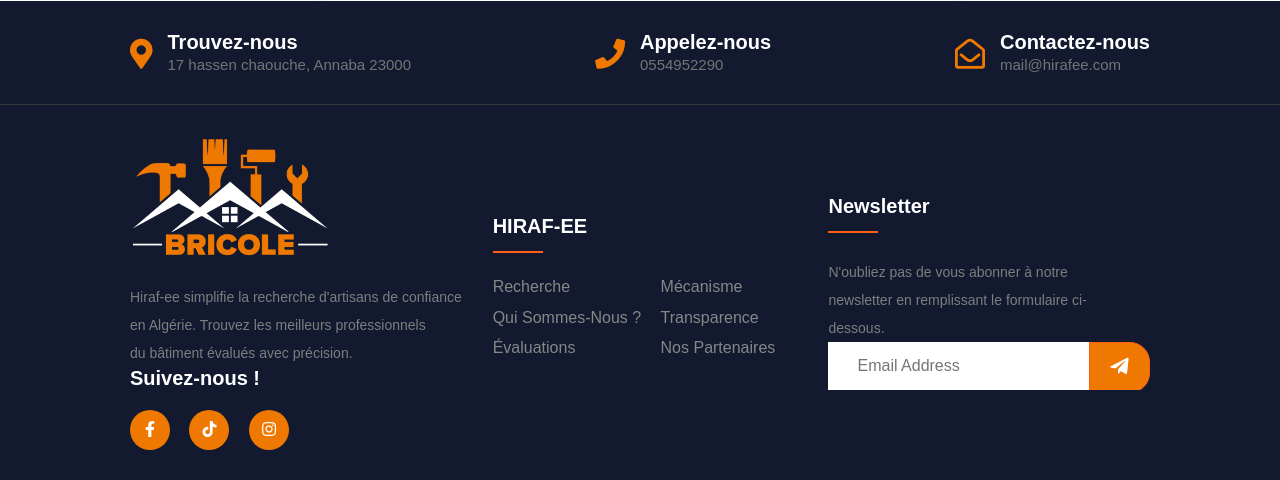
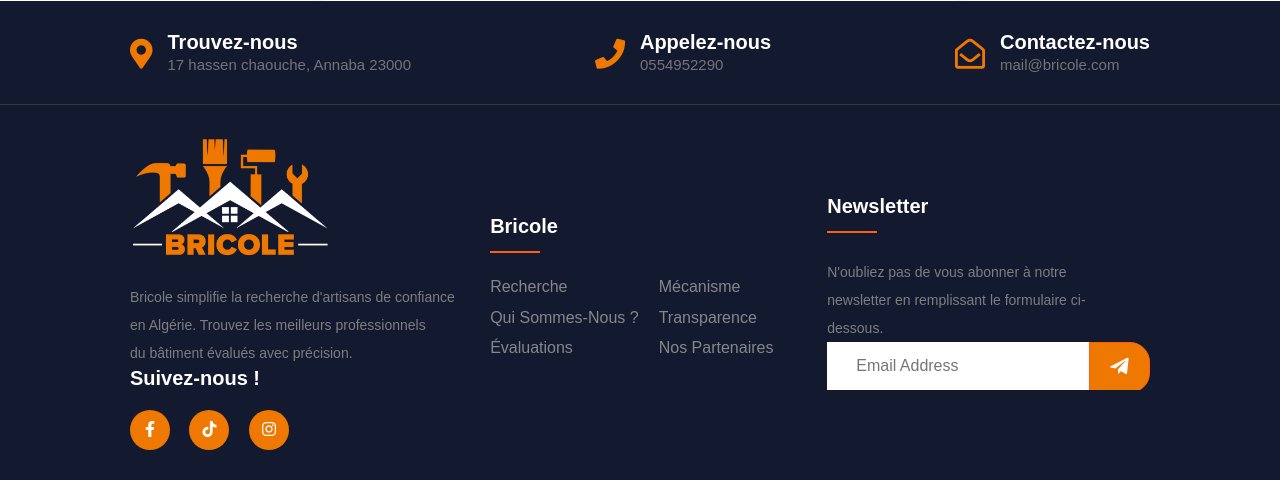
Before and after one commit to RamiSaaid/Bricole-Site-web, a PHP site: page /login.php in a window 1280 px wide. Shown: the part 557-1037 px from the top of the page. Run offline with PHP 8.4, Linux system fonts and the light colour scheme; some libraries are stand-ins or nearby versions.

Commit message:
Add files via upload

```diff
--- a/login.php
+++ b/login.php
@@ -188,7 +188,7 @@ if ($_SERVER["REQUEST_METHOD"] == "POST") {
                             <i class="far fa-envelope-open"></i>
                             <div class="cta-text">
                                 <h4>Contactez-nous</h4>
-                                <span>mail@hirafee.com</span>
+                                <span>mail@bricole.com</span>
                             </div>
                         </div>
                     </div>
@@ -202,7 +202,7 @@ if ($_SERVER["REQUEST_METHOD"] == "POST") {
                                 <a href="index.html"><img src="images/hirafee-white.png" class="img-fluid" alt="logo"></a>
                             </div>
                             <div class="footer-text">
-                                <p> Hiraf-ee simplifie la recherche d'artisans de confiance en Algérie.
+                                <p> Bricole simplifie la recherche d'artisans de confiance en Algérie.
                                     Trouvez les meilleurs professionnels <br> du bâtiment évalués avec précision. </p>
                             </div>
                             <div class="footer-social-icon">
@@ -216,7 +216,7 @@ if ($_SERVER["REQUEST_METHOD"] == "POST") {
                     <div class="col-xl-4 col-lg-4 col-md-6 mb-30">
                         <div class="footer-widget">
                             <div class="footer-widget-heading">
-                                <h3>HIRAF-EE</h3>
+                                <h3>Bricole</h3>
                             </div>
                             <ul>
                             <li><a href="index.html#recherche">Recherche</a></li>
```
